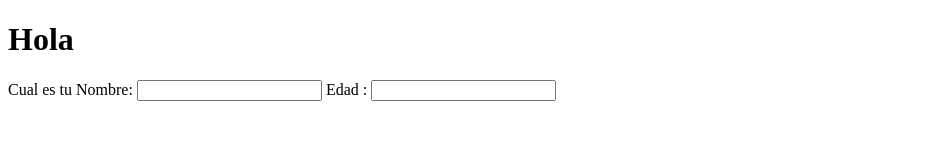
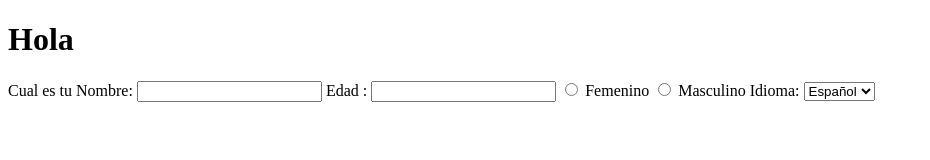
Before and after one commit to Mar14n423/SaludoBotsito, a plain HTML site: page index.html in a window 1280 px wide. Shown: the whole page, without its empty margins (0-930 px from the left). Drawn offline with Linux system fonts and the light colour scheme.

Commit message:
Agregar las variables y datos del genero y el idioma

```diff
--- a/index.html
+++ b/index.html
@@ -10,6 +10,15 @@
         <input type="text" id="nombre" required/>
         <label for="edad">Edad :</label>
         <input type="number" id="edad" required/>
+        <input type="radio" id="genero-f" name="genero" value="F" required/>
+        <label for="genero-f">Femenino</label>
+        <input type="radio" id="genero-m" name="genero" value="M" required/>
+        <label for="genero-m">Masculino</label>
+        <label for="idioma">Idioma:</label>
+        <select id="idioma" required>
+            <option value="ES">Español</option>
+            <option value="EN">Inglés</option>
+        </select>
     </form>
 </body>
 </html>
```
